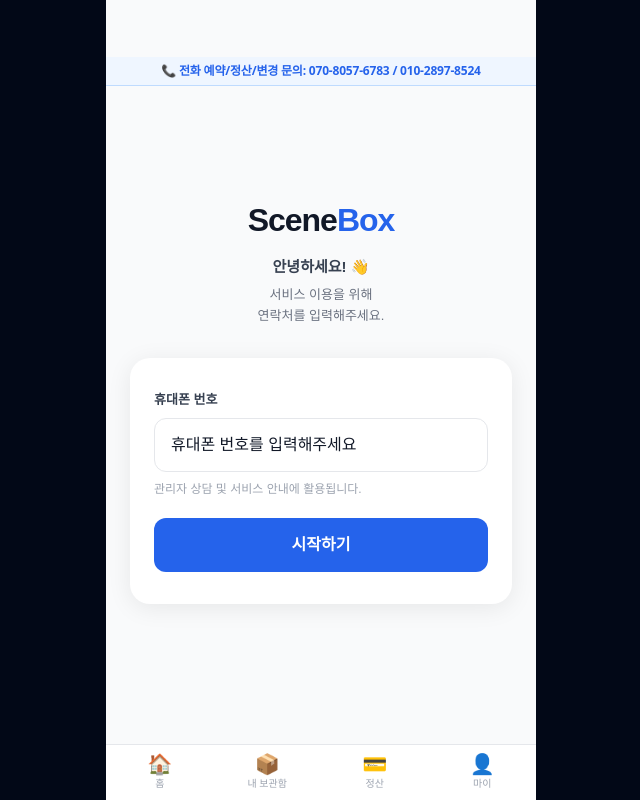
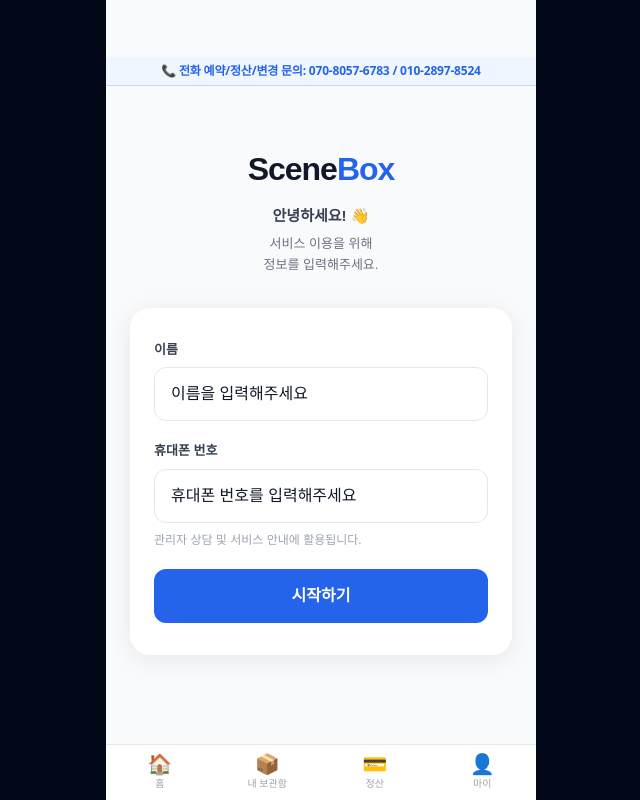
Before and after one commit to sangshin82-crypto/scene-box, a Next.js app: page /onboarding in a window 1280 px wide. Shown: the top 800 px of the page, without its empty margins (319-959 px from the left). Built offline with nearby package versions, Linux system fonts and the light colour scheme; no server answers.

Commit message:
feat: 온보딩 이름 입력 필드 추가

```diff
--- a/src/app/(customer)/onboarding/page.tsx
+++ b/src/app/(customer)/onboarding/page.tsx
@@ -8,25 +8,25 @@ const BLUE = "#2563EB";
 
 export default function OnboardingPage() {
   const router = useRouter();
+  const [name, setName] = useState("");
   const [phone, setPhone] = useState("");
   const [isSubmitting, setIsSubmitting] = useState(false);
   const [error, setError] = useState("");
 
   const handleSubmit = async () => {
-    if (!phone.trim()) { setError("전화번호를 입력해주세요."); return; }
+    if (!name.trim()) { setError("이름을 입력해주세요."); return; }
+    if (!phone.trim()) { setError("휴대폰 번호를 입력해주세요."); return; }
     setIsSubmitting(true);
     setError("");
 
     const { data: { user } } = await supabase.auth.getUser();
     if (!user) { router.push("/"); return; }
 
-    const name = user.user_metadata?.name ?? user.user_metadata?.full_name ?? "이름 없음";
-
     const { error: upsertError } = await supabase
       .from("clients")
       .upsert({
         id: user.id,
-        name: name,
+        name: name.trim(),
         contact_phone: phone,
       }, { onConflict: "id" });
 
@@ -59,11 +59,36 @@ export default function OnboardingPage() {
             안녕하세요! 👋
           </p>
           <p style={{ fontSize: 13, color: "#6B7280", marginTop: 6, lineHeight: 1.6 }}>
-            서비스 이용을 위해<br />연락처를 입력해주세요.
+            서비스 이용을 위해<br />정보를 입력해주세요.
           </p>
         </div>
 
         <div style={{ background: "#fff", borderRadius: 20, padding: "32px 24px", boxShadow: "0 4px 24px rgba(0,0,0,0.08)" }}>
+
+          <label style={{ fontSize: 13, fontWeight: 600, color: "#374151", display: "block", marginBottom: 8 }}>
+            이름
+          </label>
+          <input
+            type="text"
+            placeholder="이름을 입력해주세요"
+            value={name}
+            onChange={e => setName(e.target.value)}
+            onKeyDown={e => e.key === "Enter" && handleSubmit()}
+            style={{
+              width: "100%",
+              padding: "14px 16px",
+              borderRadius: 12,
+              border: "1.5px solid #E5E7EB",
+              fontSize: 16,
+              color: "#111827",
+              outline: "none",
+              boxSizing: "border-box",
+              marginBottom: 20,
+              background: "#fff",
+              WebkitTextFillColor: "#111827",
+            }}
+          />
+
           <label style={{ fontSize: 13, fontWeight: 600, color: "#374151", display: "block", marginBottom: 8 }}>
             휴대폰 번호
           </label>
```
